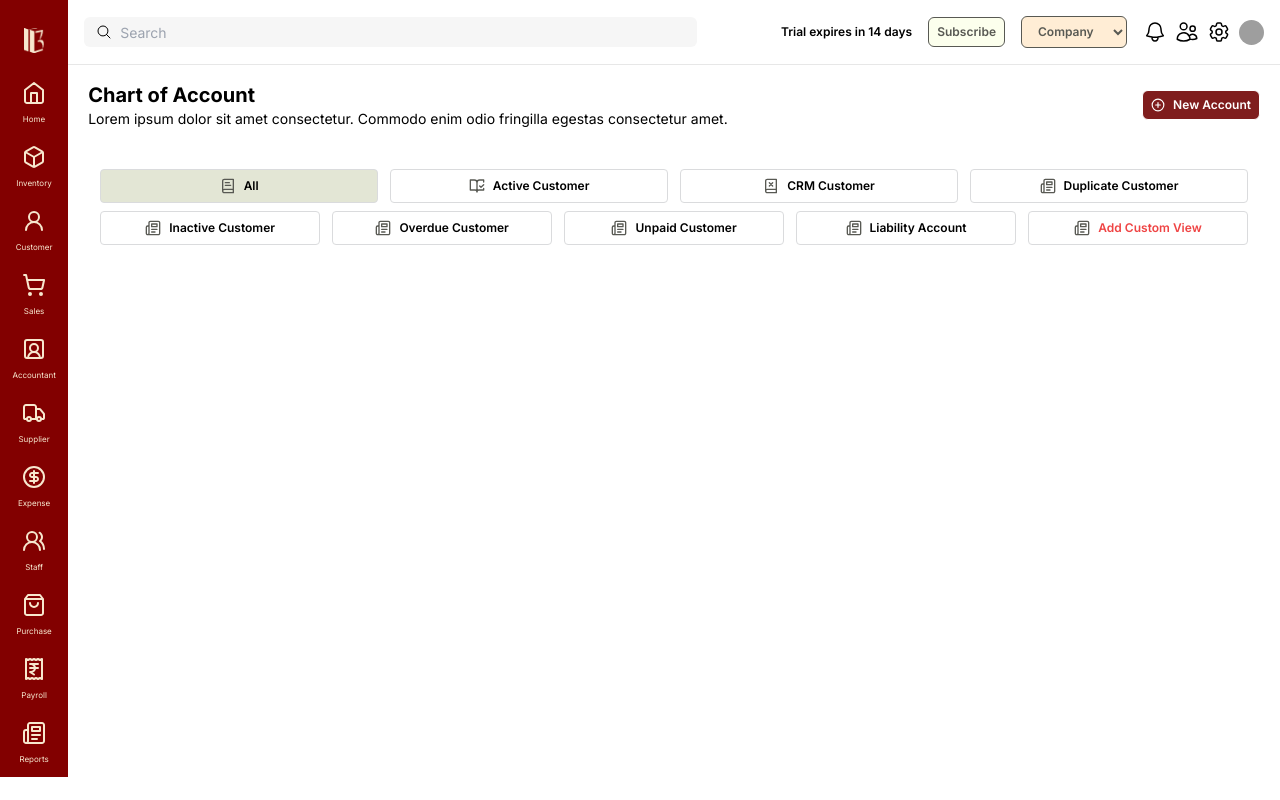
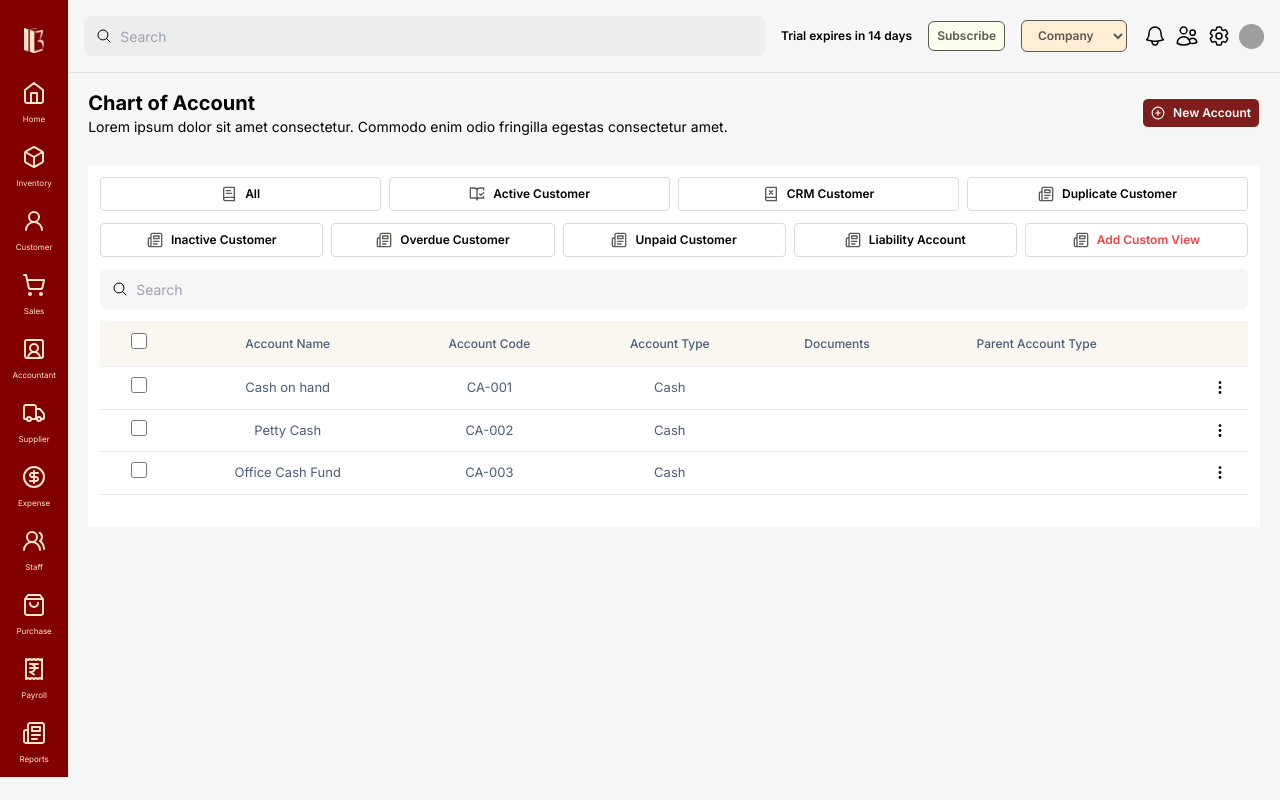
Before and after one commit to Devgnoz/BillBizz-FE, a React (Vite) app: page /accountant in a window 1280 px wide. Built offline with nearby package versions, Linux system fonts and the light colour scheme; grey boxes are pictures that could not be loaded.

Commit message:
Chart of Acc Updates

```diff
--- a/package.json
+++ b/package.json
@@ -16,7 +16,8 @@
     "react": "^18.3.1",
     "react-dom": "^18.3.1",
     "react-hot-toast": "^2.4.1",
-    "react-router-dom": "^6.24.0"
+    "react-router-dom": "^6.24.0",
+    "react-select": "^5.8.0"
   },
   "devDependencies": {
     "@svgr/webpack": "^8.1.0",
--- a/src/Components/SearchBar.tsx
+++ b/src/Components/SearchBar.tsx
@@ -1,17 +1,30 @@
-
-type Props = {}
+type Props = {};
 
 const SearchBar = ({}: Props) => {
   return (
     <div className="relative flex items-center">
-    <svg xmlns="http://www.w3.org/2000/svg" fill="none" viewBox="0 0 24 24" strokeWidth={1.5} stroke="currentColor" className="size-4 absolute left-3 text-gray-500">
- <path strokeLinecap="round" strokeLinejoin="round" d="m21 21-5.197-5.197m0 0A7.5 7.5 0 1 0 5.196 5.196a7.5 7.5 0 0 0 10.607 10.607Z" />
-</svg>
+      <svg
+        xmlns="http://www.w3.org/2000/svg"
+        fill="none"
+        viewBox="0 0 24 24"
+        strokeWidth={1.5}
+        stroke="currentColor"
+        className="size-4 absolute left-3 text-gray-500"
+      >
+        <path
+          strokeLinecap="round"
+          strokeLinejoin="round"
+          d="m21 21-5.197-5.197m0 0A7.5 7.5 0 1 0 5.196 5.196a7.5 7.5 0 0 0 10.607 10.607Z"
+        />
+      </svg>
 
-     <input className="pl-9 text-sm w-[90%] rounded-md text-start  text-gray-800 h-[30px] p-2 focus:outline-none focus:ring-1 focus:ring-gray-400"
-      style={{backgroundColor:"rgba(28, 28, 28, 0.04)"}} placeholder='Search'/>
-   </div>
-  )
-}
+      <input
+        className="pl-9 text-sm w-[100%] rounded-md text-start  text-gray-800 h-[40px] p-2 focus:outline-none focus:ring-1 focus:ring-gray-400"
+        style={{ backgroundColor: "rgba(28, 28, 28, 0.04)" }}
+        placeholder="Search"
+      />
+    </div>
+  );
+};
 
-export default SearchBar
+export default SearchBar;
--- /dev/null
+++ b/src/assets/constants/chartOfAcc.ts
@@ -0,0 +1,35 @@
+const chartOfAcc = [
+  {
+    head: "Assets",
+    subhead: [
+      "Current asset",
+      "Cash",
+      "Bank",
+      "Fixed asset",
+      "Stock",
+      "Payment Clearing",
+      "Sundry Debtors",
+    ],
+  },
+  {
+    head: "Equity",
+    subhead: ["Equity"],
+  },
+  {
+    head: "Liabilities",
+    subhead: [
+      "Current liability",
+      "Credit card",
+      "Long term liability",
+      "Other liability",
+      "Overseas Tax Payable",
+      "Sundry Creditors",
+    ],
+  },
+  {
+    head: "Expenses",
+    subhead: ["Expense", "Cost of goods sold", "Other Expense"],
+  },
+];
+
+export default chartOfAcc;
--- a/src/features/accountant/chartOfAccountant/AccountTypes.tsx
+++ b/src/features/accountant/chartOfAccountant/AccountTypes.tsx
@@ -5,7 +5,7 @@ import BookXIcon from '../../../assets/icons/BookXIcon';
 import NewspaperIcon from '../../../assets/icons/NewspaperIcon';
 
 const Customers = () => {
-  const [selected, setSelected] = useState('All');
+  const [selected, setSelected] = useState('');
 
   const customers = [
     {
@@ -58,7 +58,7 @@ const Customers = () => {
 
   return (
     <>
-    <div className="grid grid-cols-1 lg:grid-cols-4 gap-3">
+    <div className="grid grid-cols-1 lg:grid-cols-4 gap-2">
       {customers.slice(0, 4).map((customer) => (
         <button
           key={customer.key}
@@ -78,7 +78,7 @@ const Customers = () => {
         </button>
       ))}
     </div>
-      <div className='flex mt-2 justify-between gap-3'>
+      <div className='grid grid-cols-1 lg:grid-cols-5 gap-2'>
  {customers.slice(4).map((customer) => (
         <button
           key={customer.key}
--- a/src/features/accountant/chartOfAccountant/ChartOfAccountant.tsx
+++ b/src/features/accountant/chartOfAccountant/ChartOfAccountant.tsx
@@ -1,5 +1,7 @@
 import NewAccountModal from "./NewAccountModal";
-import AccountTypes from "../chartOfAccountant/AccountTypes"
+import AccountTypes from "../chartOfAccountant/AccountTypes";
+import Table from "./Table";
+import SearchBar from "../../../Components/SearchBar";
 
 type Props = {};
 
@@ -15,13 +17,14 @@ const ChartOfAccountant = ({}: Props) => {
           </p>
         </div>
         <div className="button-frame">
-          <NewAccountModal/>
+          <NewAccountModal />
         </div>
-      </div><br />
-      <div className="bottom-side mt-1">
-        <div className="p-3">
-       <AccountTypes/>
-        </div>
+      </div>
+      <br />
+      <div className="flex flex-col gap-3 p-3 bg-white mt-1">
+        <AccountTypes />
+        <SearchBar />
+        <Table />
       </div>
     </div>
   );
--- a/src/features/accountant/chartOfAccountant/NewAccountModal.tsx
+++ b/src/features/accountant/chartOfAccountant/NewAccountModal.tsx
@@ -4,7 +4,8 @@ import CirclePlus from "../../../assets/icons/circleplus";
 import CashImage from "../../../assets/Images/CashImage.png";
 import bgImage from "../../../assets/Images/Frame 6.png";
 import Modal from "../../../Components/model/Modal";
-type Props = {}
+import chartOfAcc from "../../../assets/constants/chartOfAcc";
+type Props = {};
 
 function NewAccountModal({}: Props) {
   const [isModalOpen, setModalOpen] = useState(false);
@@ -16,9 +17,20 @@ function NewAccountModal({}: Props) {
   const closeModal = () => {
     setModalOpen(false);
   };
+
+  const options = chartOfAcc.flatMap((item) =>
+    item.subhead.map((subitem) => ({
+      label: subitem,
+      value: subitem,
+    }))
+  );
   return (
     <div>
-        <Button onClick={openModal} variant="secondary" className="flex items-center">
+      <Button
+        onClick={openModal}
+        variant="secondary"
+        className="flex items-center"
+      >
         <CirclePlus color="white" size="14" />{" "}
         <p className="text-xs">New Account</p>
       </Button>
@@ -31,12 +43,17 @@ function NewAccountModal({}: Props) {
               style={{ backgroundImage: `url(${bgImage})` }}
             ></div>
             <div className="relative z-10">
-              <h3 className="text-xl font-bold text-textColor">Create Account</h3>
+              <h3 className="text-xl font-bold text-textColor">
+                Create Account
+              </h3>
               <p className="text-dropdownText font-semibold text-sm mt-2">
                 Start your journey with us—create your account in moments!
               </p>
             </div>
-            <div className="ms-auto text-3xl cursor-pointer relative z-10" onClick={closeModal}>
+            <div
+              className="ms-auto text-3xl cursor-pointer relative z-10"
+              onClick={closeModal}
+            >
               &times;
             </div>
           </div>
@@ -47,19 +64,33 @@ function NewAccountModal({}: Props) {
             </div>
             <div className="w-[65%]">
               <div className="mb-4">
-                <label className="block text-sm text-labelColor mb-1">Account Type</label>
-                <select
-                  name=""
-                  id=""
-                  className="w-full border border-inputBorder text-slate-400 rounded p-1.5 pl-2 text-sm"
+                <label className="block text-sm text-labelColor mb-1">
+                  Account Type
+                </label>
+                <select className="w-full border border-inputBorder rounded p-1.5 pl-2 text-sm">
+                  {chartOfAcc.map((item, index) => (
+                    <optgroup
+                      className="text-maroon"
+                      key={index}
+                      label={item.head}
                     >
-                  <option value="">Cash</option>
-                  <option value="">Cash</option>
-                  <option value="">Cash</option>
+                      {item.subhead.map((subitem, subindex) => (
+                        <option
+                          className="text-black option-spacing"
+                          key={subindex}
+                          value={subitem}
+                        >
+                          {subitem}
+                        </option>
+                      ))}
+                    </optgroup>
+                  ))}
                 </select>
               </div>
               <div className="mb-4">
-                <label className="block text-sm mb-1 text-labelColor">Account Name</label>
+                <label className="block text-sm mb-1 text-labelColor">
+                  Account Name
+                </label>
                 <input
                   type="text"
                   placeholder="Value"
@@ -67,14 +98,18 @@ function NewAccountModal({}: Props) {
                 />
               </div>
               <div className="mb-4">
-                <label className="block text-sm mb-1 text-labelColor">Description</label>
+                <label className="block text-sm mb-1 text-labelColor">
+                  Description
+                </label>
                 <textarea
                   placeholder="Value"
                   className="border-inputBorder w-full text-sm border rounded p-2 pt-5 pl-2"
                 />
               </div>
               <div className="mb-4">
-                <label className="block text-sm mb-1 text-labelColor">Account Code</label>
+                <label className="block text-sm mb-1 text-labelColor">
+                  Account Code
+                </label>
                 <input
                   type="text"
                   placeholder="Value"
@@ -95,7 +130,7 @@ function NewAccountModal({}: Props) {
         </div>
       </Modal>
     </div>
-  )
+  );
 }
 
-export default NewAccountModal
+export default NewAccountModal;
--- /dev/null
+++ b/src/features/accountant/chartOfAccountant/Table.tsx
@@ -0,0 +1,82 @@
+import Ellipsis from "../../../assets/icons/Ellipsis";
+
+const Table = () => {
+  const data = [
+    {
+      id: "1",
+      accountName: "Cash on hand",
+      accountCode: "CA-001",
+      accountType: "Cash",
+    },
+    {
+      id: "2",
+      accountName: "Petty Cash",
+      accountCode: "CA-002",
+      accountType: "Cash",
+    },
+    {
+      id: "3",
+      accountName: "Office Cash Fund",
+      accountCode: "CA-003",
+      accountType: "Cash",
+    },
+  ];
+
+  const tableHeaders = [
+    "Account Name",
+    "Account Code",
+    "Account Type",
+    "Documents",
+    "Parent Account Type",
+    "",
+  ];
+
+  return (
+    <div className="overflow-x-auto ">
+      <table className="min-w-full bg-white mb-5">
+        <thead className="text-[12px] text-center text-dropdownText">
+          <tr style={{ backgroundColor: "#F9F7F0" }}>
+            <th className="py-3 px-4 border-b  border-tableBorder">
+              <input type="checkbox" className="form-checkbox w-4 h-4" />
+            </th>
+            {tableHeaders.map((heading, index) => (
+              <th
+                className="py-2 px-4 font-medium  border-b  border-tableBorder"
+                key={index}
+              >
+                {heading}
+              </th>
+            ))}
+          </tr>
+        </thead>
+        <tbody className="text-dropdownText text-center text-[13px]">
+          {data.map((item) => (
+            <tr key={item.id} className="relative">
+              <td className="py-2.5 px-4  border-y border-tableBorder">
+                <input type="checkbox" className="form-checkbox w-4 h-4" />
+              </td>
+              <td className="py-2.5 px-4  border-y border-tableBorder">
+                {item.accountName}
+              </td>
+              <td className="py-2.5 px-4  border-y border-tableBorder">
+                {item.accountCode}
+              </td>
+              <td className="py-2.5 px-4  border-y border-tableBorder">
+                {item.accountType}
+              </td>
+              <td className="py-2.5 px-4  border-y border-tableBorder"></td>
+              <td className="py-2.5 px-4  border-y border-tableBorder"></td>
+              <td className="cursor-pointer py-2.5 px-4 border-y border-tableBorder">
+                <div className="flex justify-end">
+                  <Ellipsis height={17} />
+                </div>
+              </td>
+            </tr>
+          ))}
+        </tbody>
+      </table>
+    </div>
+  );
+};
+
+export default Table;
--- a/src/index.css
+++ b/src/index.css
@@ -4,4 +4,9 @@
 body {
   margin: 0;
   font-family: "Inter", sans-serif;
+  background: #f6f6f6;
 }
+.option-spacing {
+  padding-top: 0.5rem;
+  padding-bottom: 0.5rem;
+}
--- a/tailwind.config.js
+++ b/tailwind.config.js
@@ -7,7 +7,7 @@ export default {
   theme: {
     extend: {
       colors: {
-        maroon: '#820000', // Add your custom color here
+        maroon: '#820000',
         lightBeige: '#F7E7CE',
         iconhover: ' #530015',
         customColor1: "rgb(243,237,217)",
```
Also changed, not shown: src/pages/Inventory.tsx (+4 -7 lines), 1 other file (tests, documents, lock files or other folders). Lines whose indentation alone changed are shown as unchanged.
